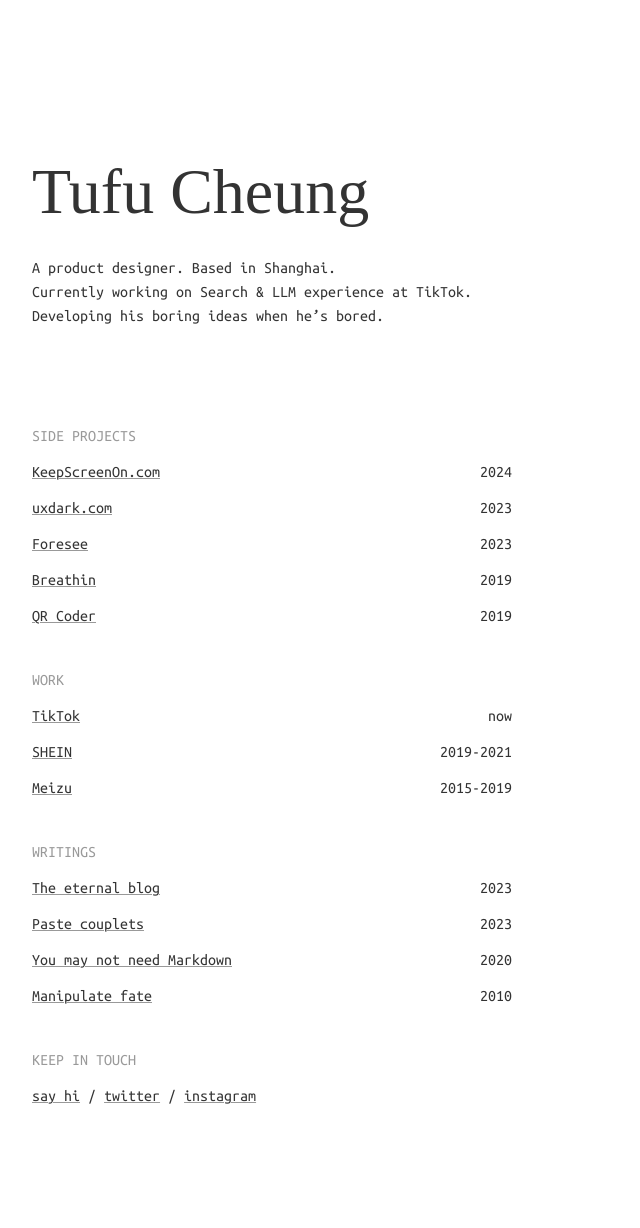
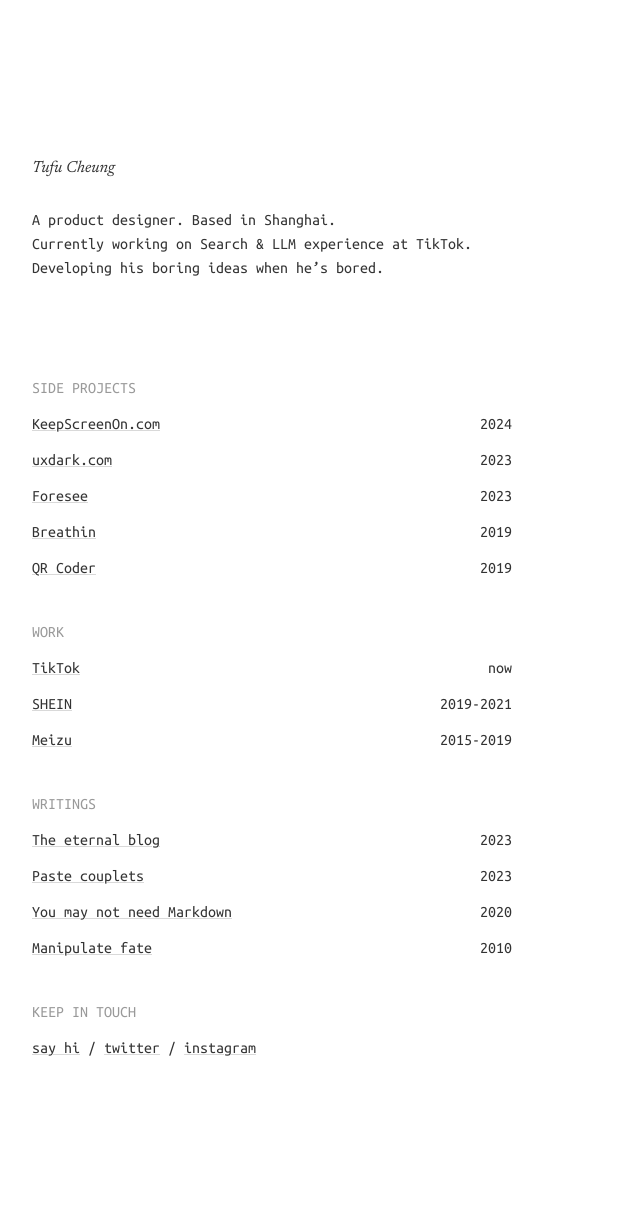
Before and after one commit to tufucheung/tufucheung.github.io, a Jekyll site: the page about.html, which Jekyll copies as it is, in a window 1280 px wide. Shown: the whole page, without its empty margins (0-640 px from the left). Built offline with Jekyll 4.4.1, drawn with Linux system fonts in a browser that asks for light colours; after the commit the page ends 1180 px from its top, so only the background shows below that.

Commit message:
fix font issue

```diff
--- a/about.css
+++ b/about.css
@@ -1,7 +1,3 @@
-@font-face {
-    font-family: 'Gallery Modern';
-    src: url('../../assets/fonts/GalleryModern.otf') format('otf');
-}
 body {
     max-width: 480px;
     margin-left: 32px;
@@ -21,8 +17,8 @@ p {
 }
 #info-name {
     color: rgba(0, 0, 0, 0.80);
-    font-family: "Gallery Modern", serif;
-    font-size: 64px;
+    font-family: "Newsreader", serif;
+    font-size: 16px;
     font-style: normal;
     font-weight: 400;
     line-height: 100%;
@@ -51,7 +47,7 @@ h3 {
 a {
     color: rgba(0, 0, 0, 0.80);
     text-decoration-thickness: 1px;
-    text-decoration-color: rgba(0, 0, 0, 0.40);
+    text-decoration-color: rgba(0, 0, 0, 0.15);
 }
 .info-block {
     margin-top: 40px;
--- a/about.html
+++ b/about.html
@@ -6,7 +6,7 @@
         <link rel="stylesheet" type="text/css" href="about.css">
         <link rel="preconnect" href="https://fonts.googleapis.com">
         <link rel="preconnect" href="https://fonts.gstatic.com" crossorigin>
-        <link href="https://fonts.googleapis.com/css2?family=Ubuntu+Mono&display=swap" rel="stylesheet">
+        <link href="https://fonts.googleapis.com/css2?family=Ubuntu+Mono&family=Newsreader:ital,opsz@1,6..72&display=swap" rel="stylesheet">
     </head>
     <body>
 <div class="info-header">
```
